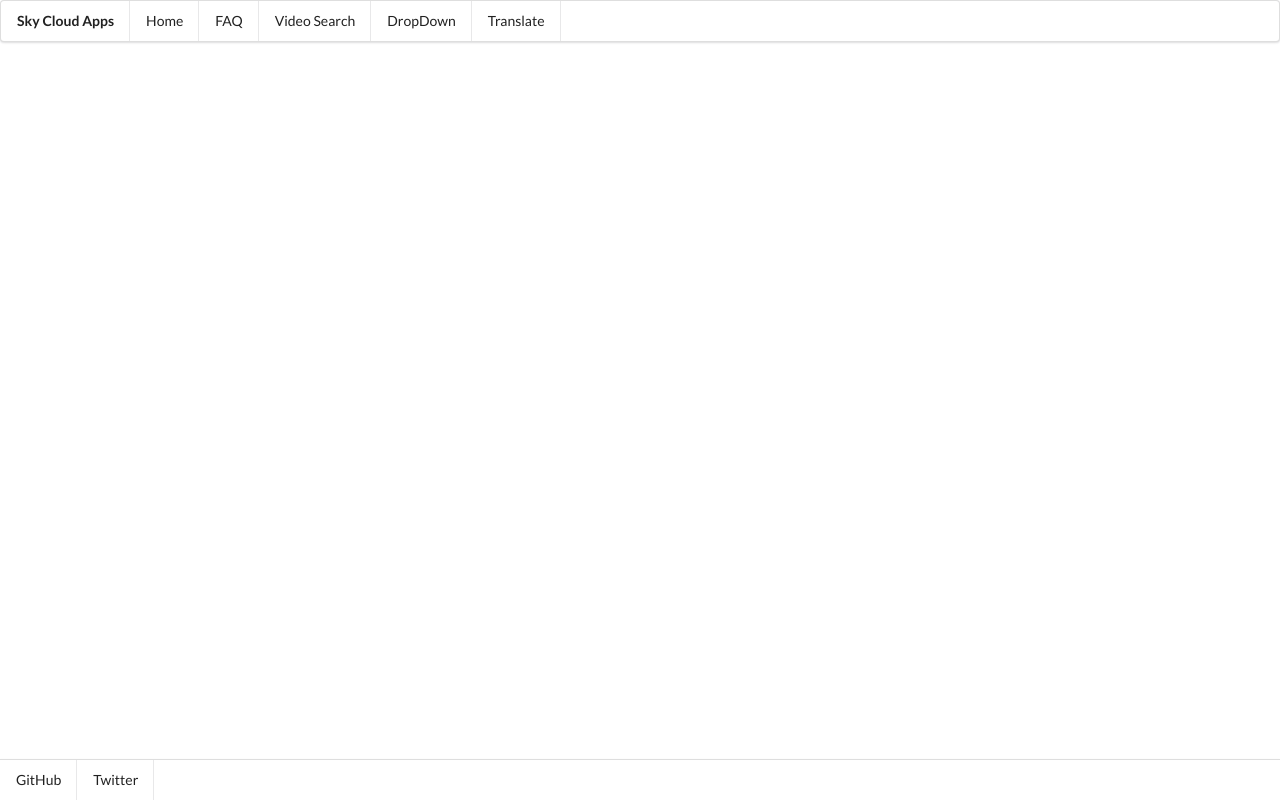
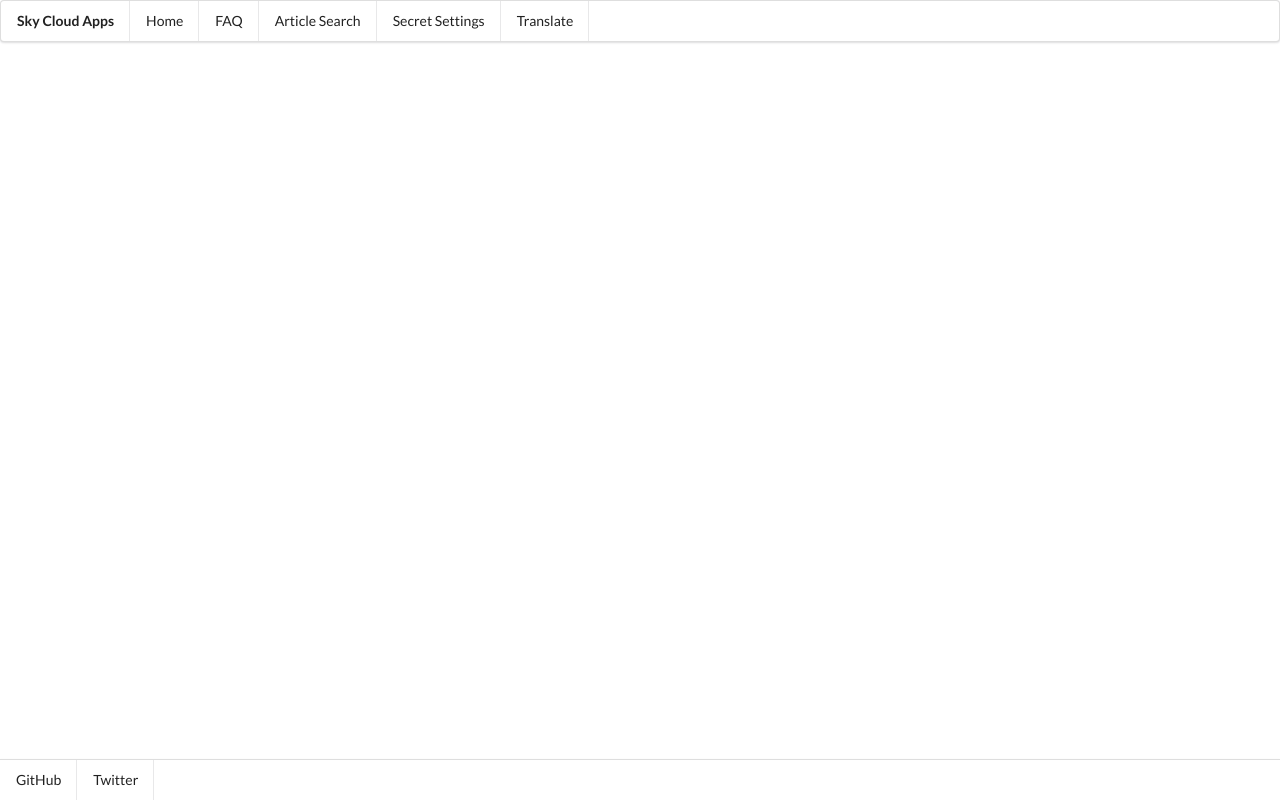
Before and after one commit to IAmLuisJ/ComponentNavigation, a React (Create React App) app: page /uses in a window 1280 px wide. Built offline with nearby package versions, Linux system fonts and the light colour scheme.

Commit message:
updating dropdown to settings

```diff
--- a/src/App.js
+++ b/src/App.js
@@ -40,7 +40,7 @@ import Footer from './components/Footer';
 
 export default () => {
     const [selected, setSelected] = useState(options[0]);
-    const [showDropdown, setShowDropdown] = useState(true);
+    const [showDropdown, setShowDropdown] = useState(false);
 
     return (
         <div>
@@ -55,7 +55,7 @@ export default () => {
             <Search />
             </Route>
             <Route path="/dropdown">
-            <button onClick={() => setShowDropdown(!showDropdown)}>Show Dropdown</button>
+            <button className="fluid ui toggle button" onClick={() => setShowDropdown(!showDropdown)}>Show Settings</button><br />
             { showDropdown ?
             <Dropdown options={options} selection={selected} onSelectedChange={setSelected} label='Select a Color'/>
             : null
--- a/src/components/Accordion.js
+++ b/src/components/Accordion.js
@@ -4,7 +4,6 @@ const Accordion = (props) => {
     const [activeIndex, setActiveIndex] = useState(null);
 
     const onTitleClick = (index) => {
-        console.log("Title Clicked", index);
         setActiveIndex(index);
     }
 
--- a/src/components/Header.js
+++ b/src/components/Header.js
@@ -7,8 +7,8 @@ const Header = () => {
         <div className="header item">Sky Cloud Apps</div>
         <Link href="/" className="item">Home</Link>
         <Link href="/faq" className="item">FAQ</Link>
-        <Link href="/list" className="item">Video Search</Link>
-        <Link href="/dropdown" className="item">DropDown</Link>
+        <Link href="/list" className="item">Article Search</Link>
+        <Link href="/dropdown" className="item">Secret Settings</Link>
         <Link href="/translate" className="item">Translate</Link>
     </div>)
 }
--- a/src/components/Intro.js
+++ b/src/components/Intro.js
@@ -8,15 +8,15 @@ const Intro = () => {
             <div className="ui dividing header"></div>
             <div className="ui centered card">
                 <div className="image">
-                    <img src="images/IMG_2974.jpeg" alt="me" />
+                    <img src="https://instagram.ffcm1-2.fna.fbcdn.net/v/t51.2885-15/sh0.08/e35/s640x640/22159222_1904501699802062_6833410422406643712_n.jpg?_nc_ht=instagram.ffcm1-2.fna.fbcdn.net&_nc_cat=102&_nc_ohc=AT8n1CLwRPMAX9oAVpU&oh=d8158503a691da979df51030926d3018&oe=5F9AF0EF" alt="me" />
                 </div>
                 <div className="content">
-                    <a className="header" href="/">Luis Juarez</a>
+                    <div className="header" href="/">Luis Juarez</div>
                     <div className="meta">
                         <span className="date">That's me</span>
                     </div>
                     <div className="description">
-                        More info
+
                     </div>
                 </div>
             </div>
```
Also changed, not shown: public/index.html (+0 -23 lines), public/images/IMG_2974.jpeg (renamed from src/images/IMG_2974.jpeg), src/components/Uses.js (added), 1 other file (tests, documents, lock files or other folders).
